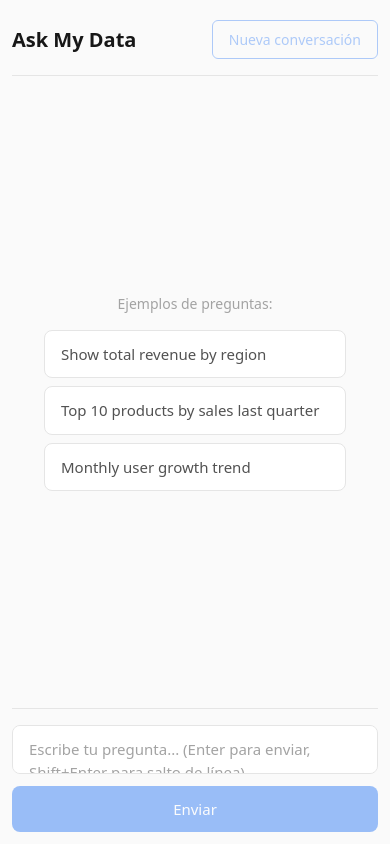
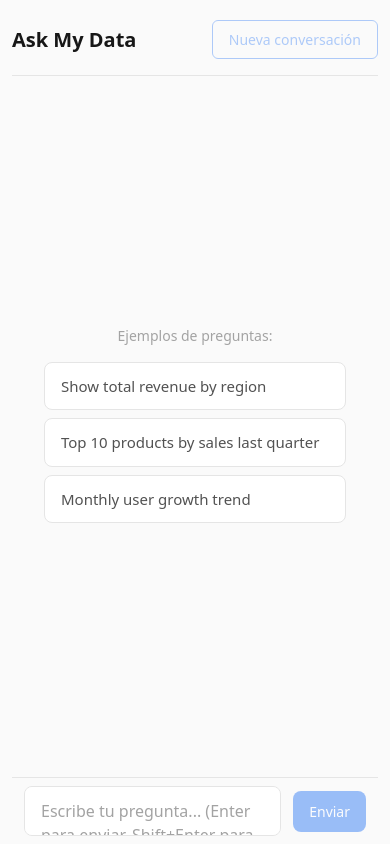
Before and after one commit to Legui18/askmydata, an Angular app in the folder web/: page / in a window 390 px wide. Built offline with nearby package versions, Linux system fonts and the light colour scheme.

Commit message:
fix(web): mobile layout for input bar and chart

```diff
--- a/web/src/app/features/chat/chat-page.css
+++ b/web/src/app/features/chat/chat-page.css
@@ -54,6 +54,8 @@
   padding: 1rem 0;
   display: flex;
   flex-direction: column;
+  /* Espacio para la barra fija inferior en móvil */
+  padding-bottom: calc(48px + 1rem + env(safe-area-inset-bottom));
 }
 
 .empty-state {
@@ -167,11 +169,21 @@
 }
 
 .chat-footer {
+  position: fixed;
+  bottom: 0;
+  left: 50%;
+  transform: translateX(-50%);
+  max-width: 900px;
+  width: calc(100% - 2rem);
   display: flex;
   gap: 0.75rem;
-  padding-top: 1rem;
+  padding: 0.75rem 1rem;
+  padding-bottom: calc(0.75rem + env(safe-area-inset-bottom));
+  background: var(--bg-color);
   border-top: 1px solid var(--border-color);
   align-items: flex-end;
+  box-sizing: border-box;
+  z-index: 10;
 }
 
 .question-input {
@@ -251,12 +263,27 @@
     font-size: 1.25rem;
   }
 
+  .chat-main {
+    padding-bottom: calc(60px + 1rem + env(safe-area-inset-bottom));
+  }
+
   .chat-footer {
-    flex-direction: column;
-    align-items: stretch;
+    max-width: 100%;
+    width: calc(100% - 1.5rem);
+    padding: 0.5rem 0.75rem;
+    padding-bottom: calc(0.5rem + env(safe-area-inset-bottom));
+    flex-direction: row;
+    align-items: center;
+  }
+
+  .question-input {
+    min-height: 44px;
+    font-size: 1rem; /* Evita zoom en iOS */
   }
 
   .send-btn {
-    width: 100%;
+    width: auto;
+    padding: 0.625rem 1rem;
+    font-size: 0.875rem;
   }
 }
--- a/web/src/app/features/chat/components/result-chart.css
+++ b/web/src/app/features/chat/components/result-chart.css
@@ -10,3 +10,10 @@
 
 /* Chart.js controla el tamaño del canvas con responsive: true + maintainAspectRatio: false.
    NO forzar width/height en el canvas: causa bucle infinito de resize/render. */
+
+@media (max-width: 600px) {
+  .chart-container {
+    height: 260px;
+    padding: 0.5rem;
+  }
+}
--- a/web/src/app/features/chat/components/result-table.css
+++ b/web/src/app/features/chat/components/result-table.css
@@ -3,6 +3,15 @@
   border-radius: 8px;
   border: 1px solid var(--border-color);
   background: var(--surface-color);
+  /* Gradiente sutil en el borde derecho para indicar scroll horizontal */
+  background-image: linear-gradient(
+    to right,
+    transparent 70%,
+    var(--surface-color)
+  );
+  background-repeat: no-repeat;
+  background-size: 40px 100%;
+  background-position: right top;
 }
 
 .result-table {
```
